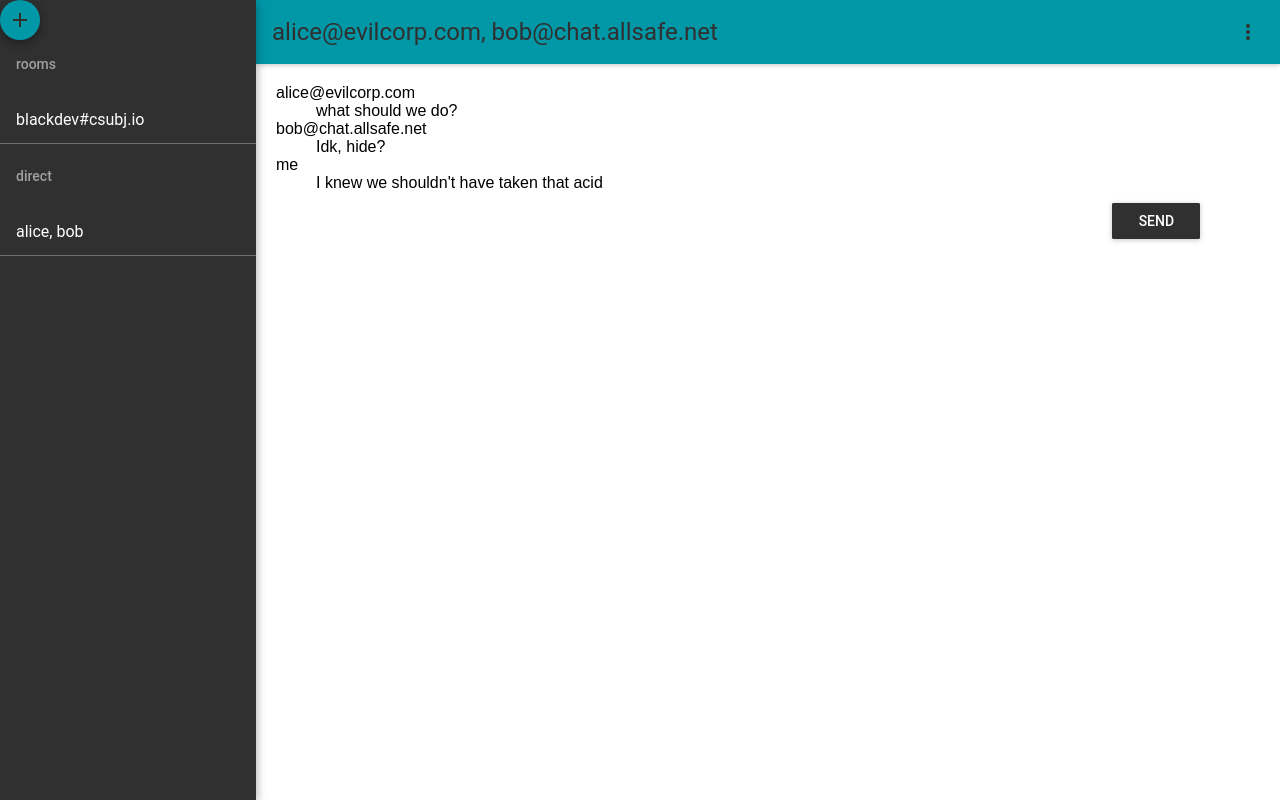
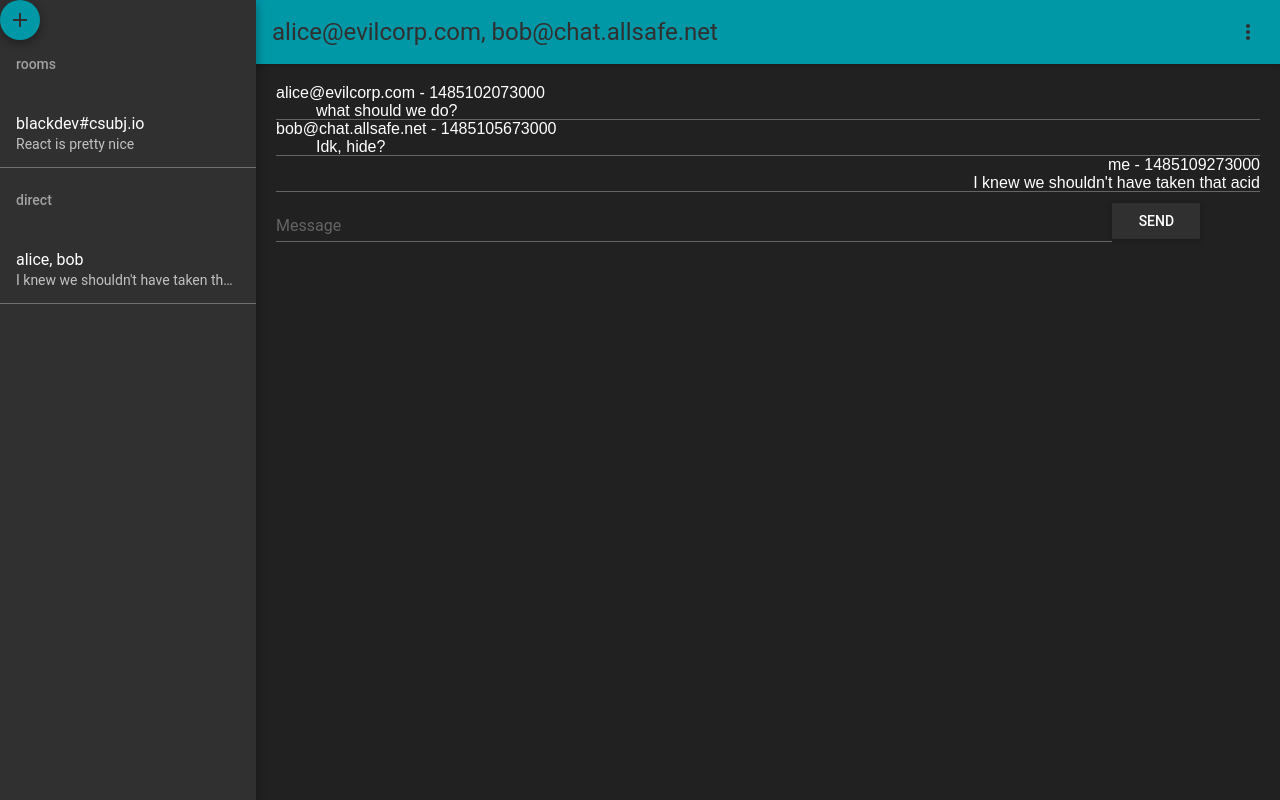
Before and after one commit to blackdoor-specialteams/backtalk, a React (Create React App) app: page / in a window 1280 px wide. Built offline with nearby package versions, Linux system fonts and the light colour scheme; what react-tap-event-plugin would draw is missing.

Commit message:
dark
messages from self are on right

```diff
--- a/src/App.css
+++ b/src/App.css
@@ -34,3 +34,11 @@ ul {
 .main {
 
 }
+
+body {
+
+  background-color: #212121;
+
+  color: white;
+
+}
--- a/src/App2.js
+++ b/src/App2.js
@@ -32,7 +32,7 @@ function Rooms(props){
 				<div>
 				<ListItem
 					primaryText={e.name}
-					secondaryText={e.messages[-1] ? e.messages[-1].body : ""}
+					secondaryText={e.messages[e.messages.length -1] ? e.messages[e.messages.length -1].body : ""}
 				/>
 				<Divider/>
 				</div>
@@ -51,7 +51,7 @@ function DirectChats(props){
 				<div>
 				<ListItem
 					primaryText={e.name}
-					secondaryText={e.messages[-1] ? e.messages[-1].body : ""}
+					secondaryText={e.messages[e.messages.length -1] ? e.messages[e.messages.length -1].body : ""}
 				/>
 				<Divider/>
 				</div>
@@ -83,11 +83,17 @@ function TopBar(props){
 }
 
 function MessageList(props){
+
+	function selfStyle(msg) {
+		return props.currentUser === msg.sender ?
+		{ 'text-align': 'right' } : {}
+	}
+
 	return (
 		<div>
 			{props.messages.map(msg => (
-				<div>
-					<dt>{msg.sender}</dt>
+				<div style={selfStyle(msg)}>
+					<dt>{msg.sender + " - " + msg.sentAt}</dt>
 					<dd>{msg.body}</dd>
 					<Divider/>
 				</div>
@@ -149,6 +155,7 @@ function MainPane(props){
 			/>
 			<div style={style}>
 				<MessageList
+					currentUser={props.currentUser}
 					messages={props.chat.messages}
 				/>
 				<SubmissionArea/>
@@ -176,27 +183,36 @@ function SideDrawer(props){
 }
 
 const App = class MessageApp extends React.Component {
+	constructor(props){
+		super(props)
+	}
+
 	render() {
 		var directChat = {
+					id: ["alice@evilcorp.com", "bob@chat.allsafe.net", "nfischer@nrktkt.tk"],
 					name: "alice, bob",
 					members: "alice@evilcorp.com, bob@chat.allsafe.net",
 					messages: [
 						{
 							sender: "alice@evilcorp.com",
-							body: "what should we do?"
+							body: "what should we do?",
+							sentAt: Date.parse("2017-01-22T16:21:13Z")
 						},
 						{
 							sender: "bob@chat.allsafe.net",
-							body: "Idk, hide?"
+							body: "Idk, hide?",
+							sentAt: Date.parse("2017-01-22T17:21:13Z")
 						},
 						{
 							sender: "me",
-							body: "I knew we shouldn't have taken that acid"
+							body: "I knew we shouldn't have taken that acid",
+							sentAt: Date.parse("2017-01-22T18:21:13Z")
 						}
 					]
 				};
 
 		var room = {
+					id: "blackdev#csubj.io",
 					name: "blackdev#csubj.io",
 					messages: [
 						{
@@ -211,13 +227,9 @@ const App = class MessageApp extends React.Component {
 
       contentStyle.marginLeft = 256;
 
-
-	  	const bgStyle = {
-			  "background-color": getMuiTheme(darkBaseTheme).canvasColor
-		  }
 		return (
 			<MuiThemeProvider muiTheme={getMuiTheme(darkBaseTheme)}>
-			<div style={bgStyle}>
+			<div>
 				<SideDrawer
 					directChats={[directChat]}
 					rooms={[room]}
@@ -226,6 +238,7 @@ const App = class MessageApp extends React.Component {
 				<div style={contentStyle}>
 				<MainPane
 					chat={directChat}
+					currentUser="me"
 				/>
 				</div>
 			</div>
```
